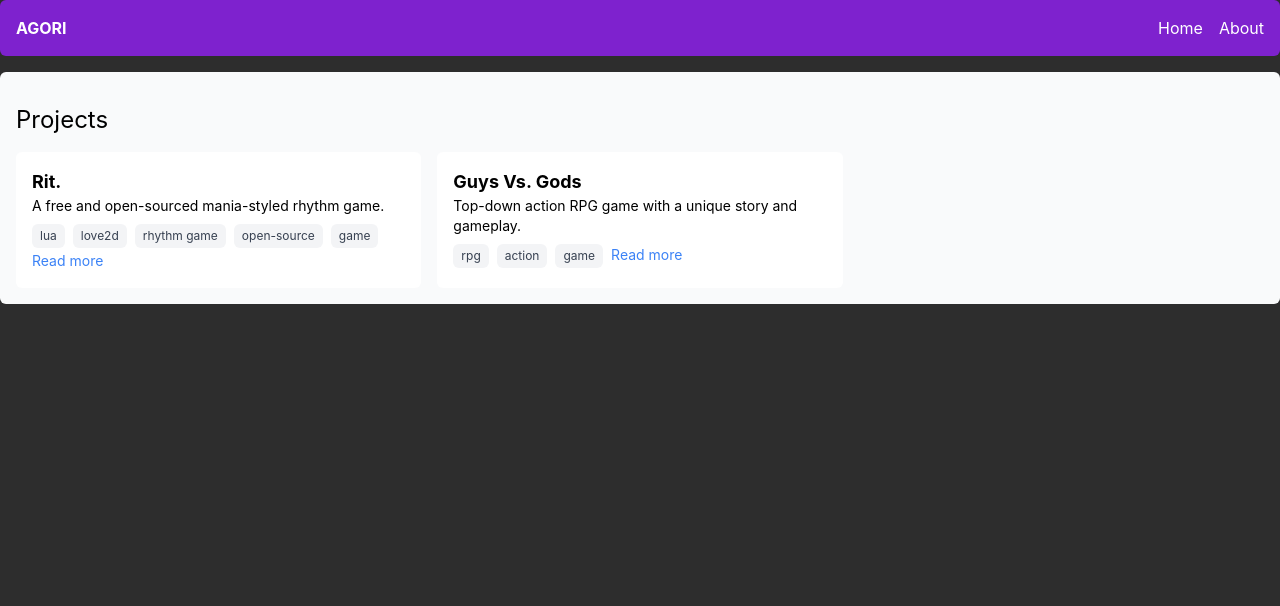
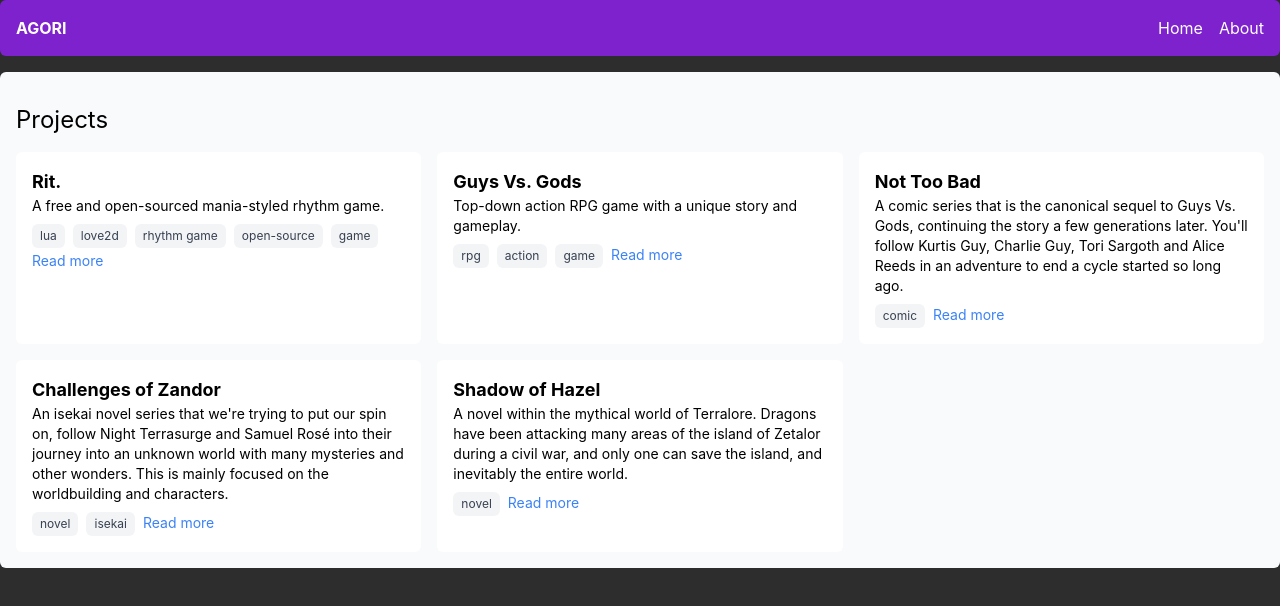
Before and after one commit to GuglioIsStupid/agori.dev, a React (Create React App) app: page / in a window 1280 px wide. Shown: the top 606 px of the page. Built offline with nearby package versions, Linux system fonts and the light colour scheme.

Commit message:
Update projects list

```diff
--- a/src/pages/Home.js
+++ b/src/pages/Home.js
@@ -20,7 +20,30 @@ const Projects = [
         screenshots: [],
         tags: ["rpg", "action", "game"]
     },
-    // TODO: Add more projects
+    {
+        name: "Not Too Bad",
+        description: "A comic series that is the canonical sequel to Guys Vs. Gods, continuing the story a few generations later. You'll follow Kurtis Guy, Charlie Guy, Tori Sargoth and Alice Reeds in an adventure to end a cycle started so long ago.",
+        link: "/projects/not-too-bad",
+        image: null,
+        screenshots: [],
+        tags: ["comic"]
+    },
+    {
+        name: "Challenges of Zandor",
+        description: "An isekai novel series that we're trying to put our spin on, follow Night Terrasurge and Samuel Rosé into their journey into an unknown world with many mysteries and other wonders. This is mainly focused on the worldbuilding and characters.",
+        link: "/projects/challenges-of-zandor",
+        image: null,
+        screenshots: [],
+        tags: ["novel", "isekai"]
+    },
+    {
+        name: "Shadow of Hazel",
+        description: "A novel within the mythical world of Terralore. Dragons have been attacking many areas of the island of Zetalor during a civil war, and only one can save the island, and inevitably the entire world.",
+        link: "/projects/shadow-of-hazel",
+        image: null,
+        screenshots: [],
+        tags: ["novel"]
+    },
 ]
 
 const Home = () => {
```
